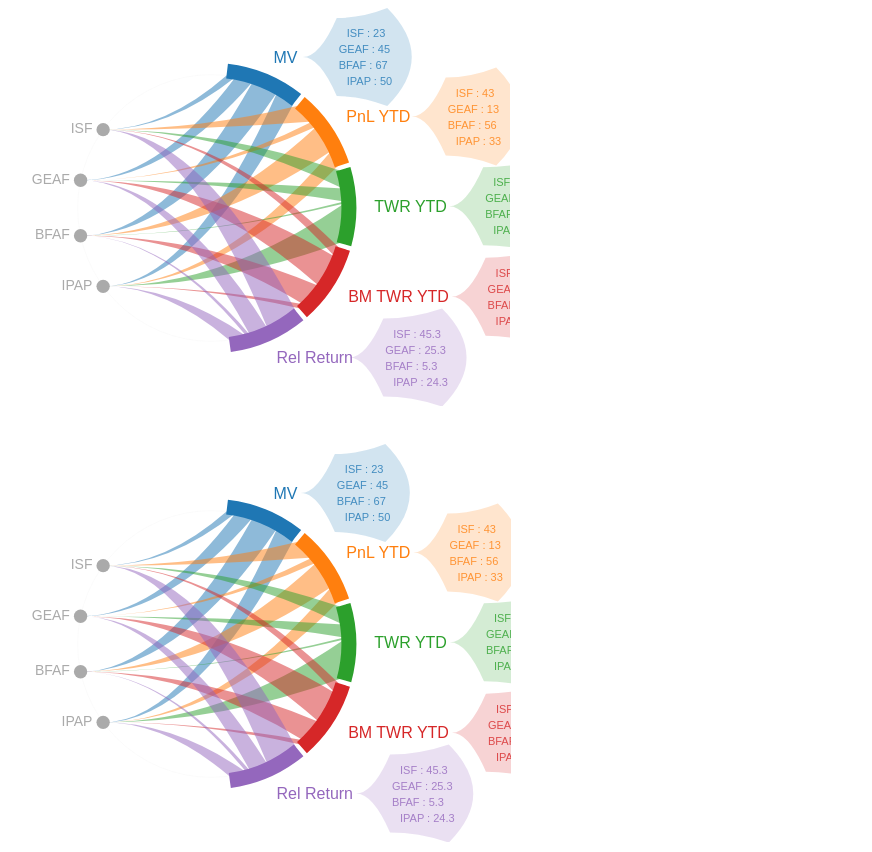
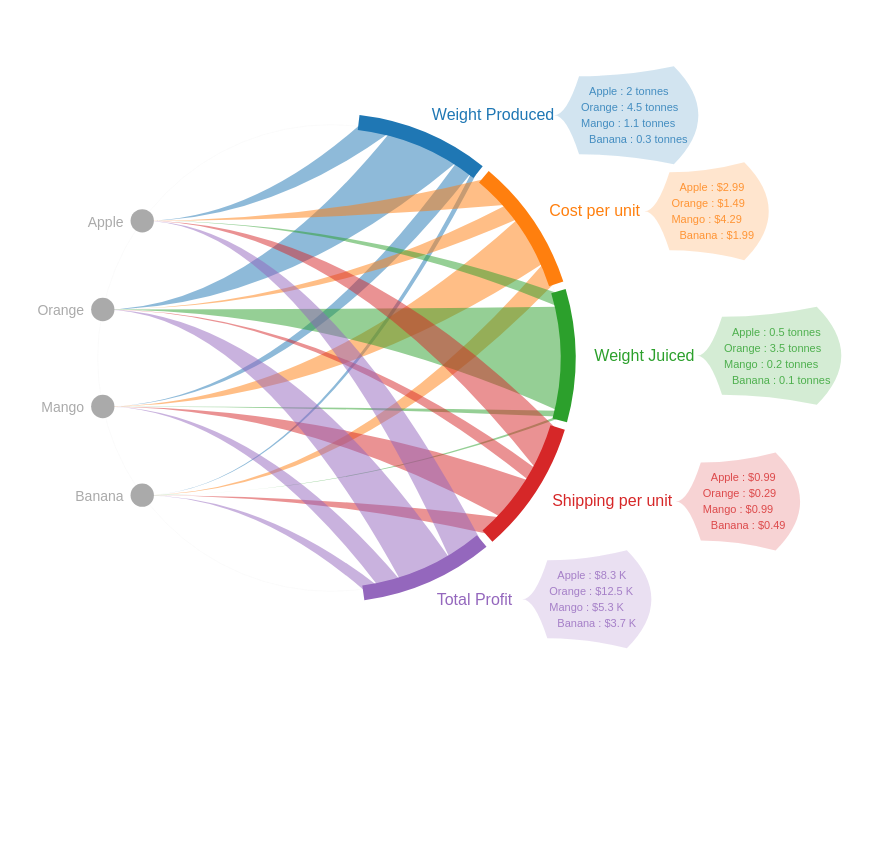
Before and after one commit to hrivks/semi-chord, a website: page src/demo.html in a window 1280 px wide. Shown: the whole page, without its empty margins (163-1035 px from the left). After the commit the page ends 800 px from the top, so only its background shows below. Drawn offline with nearby package versions, Linux system fonts and the light colour scheme.

Commit message:
Curved line for ribbon

```diff
--- a/bower.json
+++ b/bower.json
@@ -20,5 +20,8 @@
     "bower_components",
     "test",
     "tests"
-  ]
+  ],
+  "dependencies": {
+    "d3": "^4.10.0"
+  }
 }
--- a/src/demo.html
+++ b/src/demo.html
@@ -6,16 +6,9 @@
         <title>semi-chord demo</title>
         <meta name="description" content="demo page for semi-chord">
         <meta name="viewport" content="width=device-width, initial-scale=1">
-    </head>
-    <body>
-        <!--jquery-->
-        <script src="https://code.jquery.com/jquery-1.12.0.min.js"></script>
 		<!--D3-->
-		<script
-			src="https://cdnjs.cloudflare.com/ajax/libs/d3/4.10.0/d3.min.js"
-			integrity="sha256-r7j1FXNTvPzHR41+V71Jvej6fIq4v4Kzu5ee7J/RitM="
-			crossorigin="anonymous">
-		</script>
+		<script src="../bower_components/d3/d3.min.js"></script>
+		<!--semi-chord-->
         <script src="semi-cord._SC.js"></script>
 		<script src="semi-cord.validation.js"></script>
         <script src="semi-cord.utils.js"></script>
@@ -26,12 +19,10 @@
         <script src="semi-chord.export.js"></script>
         <script src="semi-chord.js"></script>
 
+    </head>
+    <body>
         <div style="width:80%; margin:0 auto;">
-            <div id="scContainer1" style="width:600px; height: 400px">
-            </div>
-            <br/>
-            <br/>
-            <div id="scContainer2" style="width:600px; height: 400px">
+            <div id="scContainer1" style="width:900px; height: 700px">
             </div>
         </div>
 
@@ -48,41 +39,40 @@
 		<script>
             var data = [
                 {
-                    'portfolio': 'ISF',
-                    'MV': 23,
-                    'PnL YTD': 43,
-                    'TWR YTD': 34.56,
-                    'BM TWR YTD': 22.4,
-                    'Rel Return': 45.3
+                    'Product': 'Apple',
+                    'Weight Produced': '2 tonnes',
+                    'Cost per unit': '$2.99',
+                    'Weight Juiced': '0.5 tonnes',
+                    'Shipping per unit': '$0.99',
+                    'Total Profit': '$8.3 K'
                 },
                 {
-                    'portfolio': 'GEAF',
-                    'MV': 45,
-                    'PnL YTD': 13,
-                    'TWR YTD': 24.5,
-                    'BM TWR YTD': 72.4,
-                    'Rel Return': 25.3
+                    'Product': 'Orange',
+                    'Weight Produced': '4.5 tonnes',
+                    'Cost per unit': '$1.49',
+                    'Weight Juiced': '3.5 tonnes',
+                    'Shipping per unit': '$0.29',
+                    'Total Profit': '$12.5 K'
                 },
                 {
-                    'portfolio': 'BFAF',
-                    'MV': 67,
-                    'PnL YTD': 56,
-                    'TWR YTD': 3.6,
-                    'BM TWR YTD': 52.4,
-                    'Rel Return': 5.3
+                    'Product': 'Mango',
+                    'Weight Produced': '1.1 tonnes',
+                    'Cost per unit': '$4.29',
+                    'Weight Juiced': '0.2 tonnes',
+                    'Shipping per unit': '$0.99',
+                    'Total Profit': '$5.3 K'
                 },
                 {
-                    'portfolio': 'IPAP',
-                    'MV': 50,
-                    'PnL YTD': 33,
-                    'TWR YTD': 74.56,
-                    'BM TWR YTD': 12.4,
-                    'Rel Return': 24.3
+                    'Product': 'Banana',
+                    'Weight Produced': '0.3 tonnes',
+                    'Cost per unit': '$1.99',
+                    'Weight Juiced': '0.1 tonnes',
+                    'Shipping per unit': '$0.49',
+                    'Total Profit': '$3.7 K'
                 }
             ];
 
             var sc1 = semiChord('#scContainer1', data);
-            var sc2 = semiChord('#scContainer2', data);
 		</script>
     </body>
 </html>
--- a/src/semi-cord._SC.js
+++ b/src/semi-cord._SC.js
@@ -25,10 +25,14 @@ var _SC = function (pE, d, c, dA, dK) {
     this.d3RootNode = d3.select(this.parentElement);
 
     // validate data;
-    this.validateData();
+    if (! this.validateData()) {
+		return false;
+	}
 
     // validate config
-    this.validateConfig();
+    if(!this.validateConfig()){
+		return false;
+	}
 
     // utility functions
     this.utils = new this.Utils(this.config.radius, this.config.centerX, this.config.centerY);
--- a/src/semi-cord.computation.js
+++ b/src/semi-cord.computation.js
@@ -70,6 +70,7 @@ _SC.prototype.computeCoordinates = function () {
                         source: keyPointCoordinates[rowIndex],
                         start: _self.utils.getCoordinateOnCirlce(startAngle),
                         end: _self.utils.getCoordinateOnCirlce(endAngle),
+						mid: _self.utils.getCoordinateOnCirlce((startAngle + endAngle) / 2),
                         color: colorScale(attr),
                         text: e[_self.dataKey] + " : " + e[attr],
                         scData: {
--- a/src/semi-cord.drawing.js
+++ b/src/semi-cord.drawing.js
@@ -34,7 +34,7 @@ _SC.prototype.draw = function () {
         .append('path')
         .classed('ribbon', true)
         .attr('d', function (d) {
-            return _self.utils.getRibbonBetweenPoints(d.source, d.start, d.end);
+            return _self.utils.getRibbonBetweenPoints(d.source, d.start, d.end, d.mid);
         })
         .attr('fill', function (d) {
             return d.color;
@@ -204,8 +204,8 @@ _SC.prototype.draw = function () {
         .attr('d', function (d, i) {
             var arcAngle = cc.arcAngles[i];
             var arc = d3.arc()
-                .innerRadius(config.radius - 3)
-                .outerRadius(config.radius + config.arc.width - 3)
+                .innerRadius(config.radius - config.arc.width * 0.25 )
+                .outerRadius(config.radius + config.arc.width * 0.75 )
                 .startAngle(arcAngle.start)
                 .endAngle(arcAngle.end);
             return arc();
@@ -266,7 +266,7 @@ _SC.prototype.draw = function () {
         .enter();
 
     // create arc title texts
-    arcTexts
+    var arcTitleElements = arcTexts
         .append('text')
         .classed('attribute-title', true)
         .attr('x', function (d) {
@@ -325,7 +325,7 @@ _SC.prototype.draw = function () {
             });
 
             // get attribute title text bounding box. required as title can be of variable length
-            var attributeTitleBBox = d3.selectAll('text.attribute-title').nodes()[i].getBBox();
+            var attributeTitleBBox = arcTitleElements.nodes()[i].getBBox();
             var x = attributeTitleBBox.x + attributeTitleBBox.width + config.valueLabel.offsetX;
             var y = attributeTitleBBox.y + attributeTitleBBox.height / 2;
 
@@ -355,7 +355,7 @@ _SC.prototype.draw = function () {
             return d.attribute;
         })
         .selectAll('tspan.value-label-element')
-        .data(function (d) {
+        .data(function (d, i) {
             var totalHalfHeight = d.values.length * d.height / 2;
 
             //scale to center items vertically around the attribute title text
@@ -364,7 +364,7 @@ _SC.prototype.draw = function () {
                 .domain([0, d.values.length - 1]);
 
             // horizontal space between attribute title text and backdrop shape
-            var centerOffset = config.valueLabel.offsetX - 3;
+            var centerOffset = config.valueLabel.offsetX - config.valueLabel.backdropOffsetX;
 
             valueLabelTextsPositions.push({
                 center: {
@@ -526,8 +526,8 @@ _SC.prototype.draw = function () {
 
     // update dimensions of the root element
     d3RootNode
-        .attr('width', baseRectDimensions.width)
-        .attr('height', baseRectDimensions.height)
+        .attr('width', '100%')
+        .attr('height', '100%')
         .attr('font-family', _self.config.fontFamily);
 
     // reference to all ribbon SVG elements
--- a/src/semi-cord.utils.js
+++ b/src/semi-cord.utils.js
@@ -52,9 +52,10 @@ _SC.prototype.Utils = function Utils(radius, centerX, centerY) {
      * @param {{x:number, y:number}} p1 source point
      * @param {{x:number, y:number}} p2 start point on the circle
      * @param {{x:number, y:number}} p3 end point on the circle
+	 * @param {{x:number, y:number}} mid mid point on the circle between start and end
      * @returns {string} d attribute value of the ribbon path
      */
-    this.getRibbonBetweenPoints = function (p1, p2, p3) {
+    this.getRibbonBetweenPoints = function (p1, p2, p3, mid) {
         var d = [];
 
         // starting point: p1
@@ -64,7 +65,7 @@ _SC.prototype.Utils = function Utils(radius, centerX, centerY) {
         d = d.concat([" Q ", bezier.x, ",", bezier.y, " ", p2.x, "," + p2.y]);
 
         // Line between p2 and p3
-        d = d.concat([" L ", p3.x, ",", p3.y]);
+        d = d.concat([" Q ", mid.x, ",", mid.y, " ", p3.x, "," + p3.y]);
 
         // curve between p1 and p3
         bezier = {x: (p1.x + p3.x) / 2, y: p1.y};
--- a/src/semi-cord.validation.js
+++ b/src/semi-cord.validation.js
@@ -41,14 +41,15 @@ _SC.prototype.validateConfig = function () {
             rangeEnd: 0.85 // end radian angle. valid range: 0 to 1
         },
         valueLabel: {
-            offsetX: 30, // space between attribute title and label
+            offsetX: 30, // space between attribute title and label text
+			backdropOffsetX: 12, // space between attribute title and backdrop beginning point
             fontSize: 11, // font size of the label text
             verticalSpace: 12, // vertical space between label texts
             fontOpacity: 0.8, // default opacity of the label texts
             fontHighlightOpacity: 1, // opacity of the highlighted label text
             fontHighlightInverseColor: '#AAA', /* font color of other label texts when one
 												  or more label is highlighted */
-            fontHighlightSizeIncrement: 1.5, // font size to increase on highlight
+            fontHighlightSizeIncrement: 1.2, // font size to increase on highlight
             backdropOpacity: 0.2, // opacity of the backdrop shape
             backdropHighlightOpacity: 0.3, // backdrop opacity when attribute is highlighted
             disable: false,
@@ -57,6 +58,12 @@ _SC.prototype.validateConfig = function () {
     };
 
     var rootElement = this.d3RootNode.node();
+
+	if(!rootElement) {
+		console.log('semi-chord: no valid element found for given parent element selector');
+		return false;
+	}
+
     // check and assign missing defaults
     if (config) {
         var elementWidth, elementHeight;
@@ -145,6 +152,7 @@ _SC.prototype.validateConfig = function () {
             var dfl = defaults.valueLabel;
 
             c.offsetX = c.offsetX || dfl.offsetX;
+			c.backdropOffsetX = c.backdropOffsetX || dfl.backdropOffsetX;
             c.fontSize = c.fontSize || dfl.fontSize;
             c.verticalSpace = c.verticalSpace || dfl.verticalSpace;
             c.fontOpacity = c.fontOpacity || dfl.fontOpacity;
@@ -176,6 +184,8 @@ _SC.prototype.validateConfig = function () {
         config.centerY = defaultHeight / 2;
         config.key.radius = 0.05 * config.radius;
     }
+
+	return true;
 };
 
 /**
```
